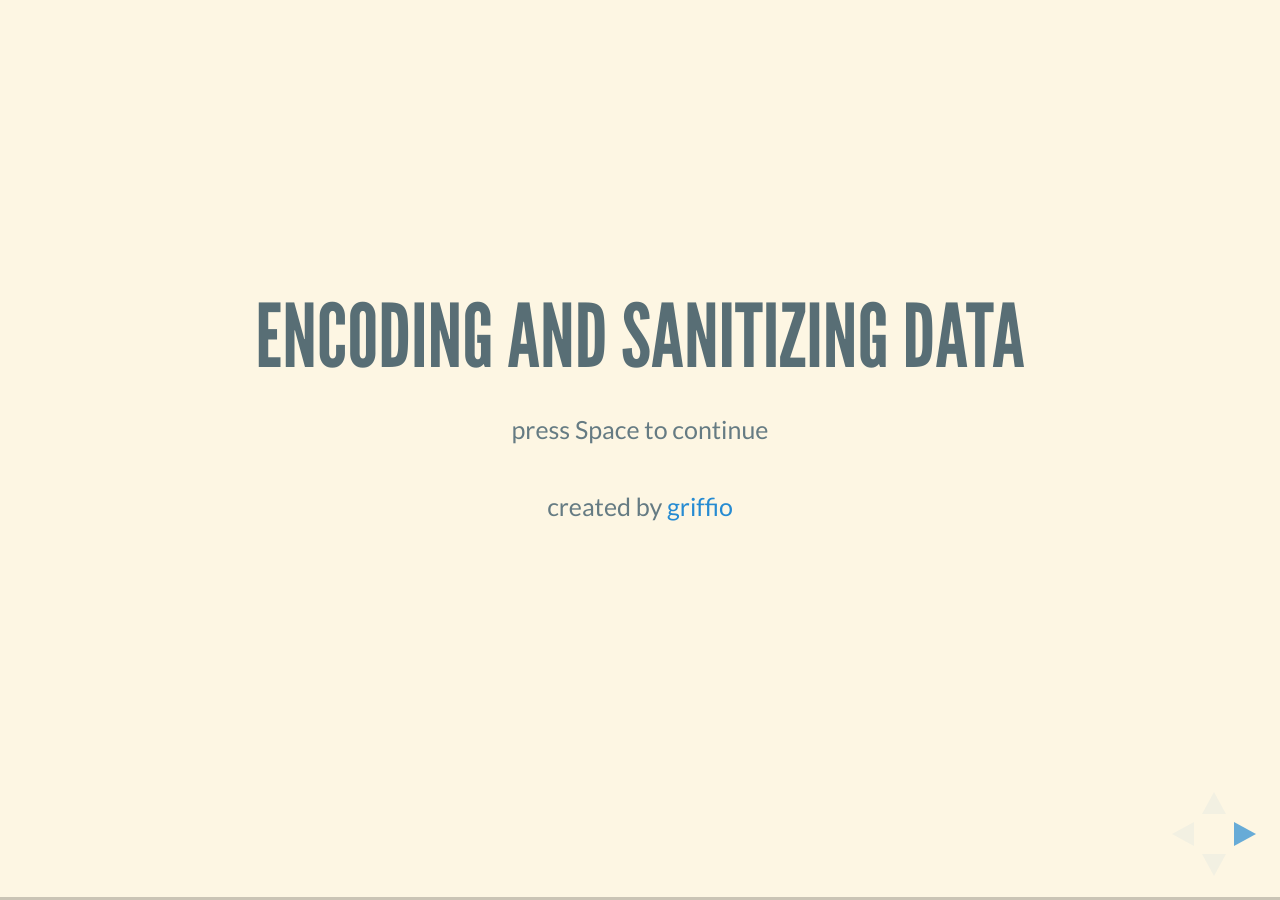
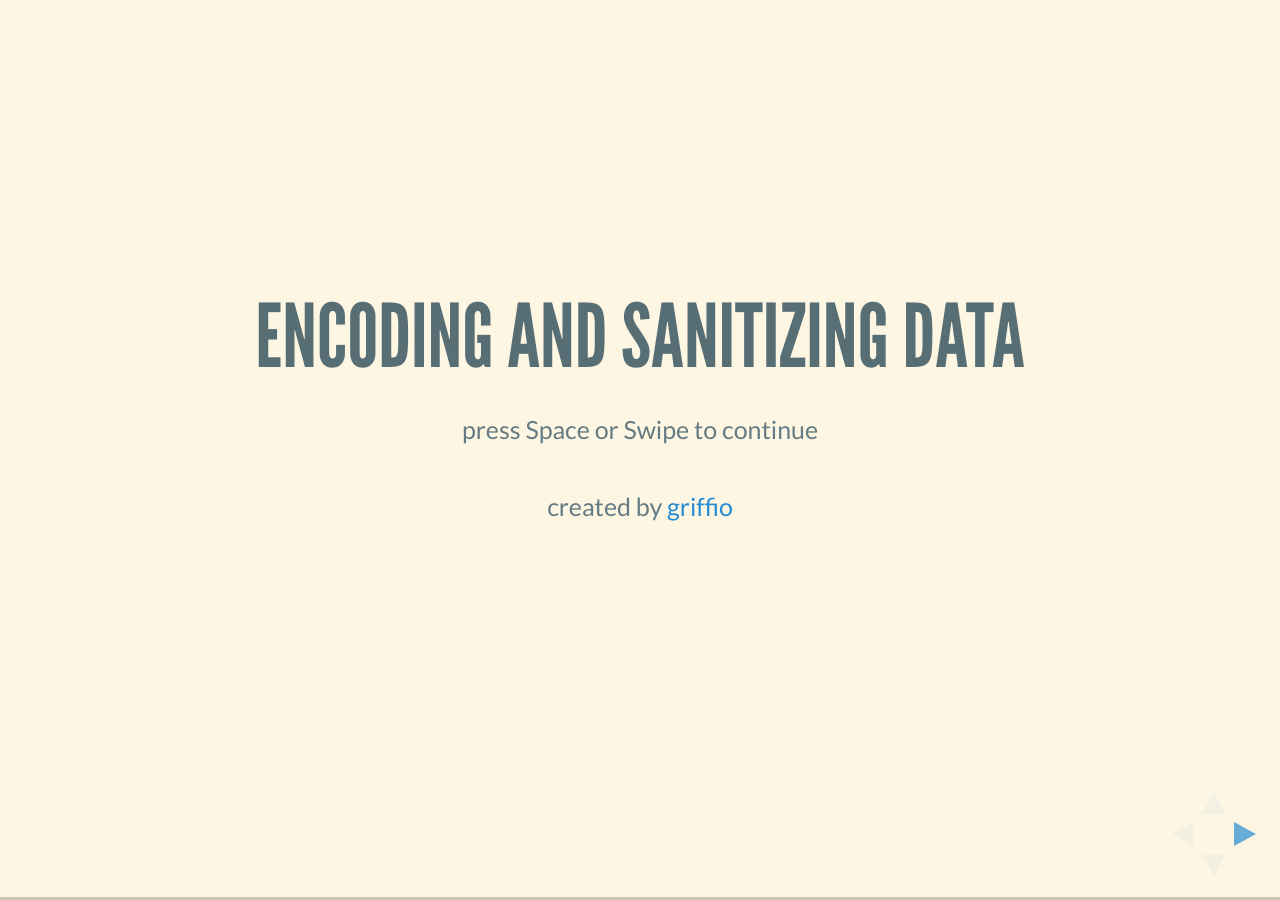
Before and after one commit to griffio/griffio.github.io, a Jekyll site: the page pres/index.html, which Jekyll copies as it is, in a window 1280 px wide. Built offline with Jekyll 4.4.1, drawn with Linux system fonts in a browser that asks for light colours; part of the change alters nothing that is shown.

Commit message:
moving around slides

```diff
--- a/pres/index.html
+++ b/pres/index.html
@@ -47,7 +47,7 @@
         <section>
             <h2>Encoding and Sanitizing Data</h2>
 
-            <small>press Space to continue</small>
+            <small>press Space or Swipe to continue</small>
 
             <p>
                 <small>created by <a href="https://github.com/griffio">griffio</a></small>
@@ -73,7 +73,11 @@
 
                 <p><b>Sanitize</b> content, ideally, against a white-list to strip out non-compliant data</p>
 
-                <p>There has to be some contextual understanding of the data <small><a href="https://griffio.github.io/tech/2015/02/12/Html-Sanitising/">griffio/html sanitizing</a></small></p>
+                <p>There has to be some contextual understanding of the data</p>
+
+                <p>
+                    <small><a href="https://griffio.github.io/tech/2015/02/12/Html-Sanitising/">griffio/html sanitizing</a></small>
+                </p>
             </section>
             <section data-background-transition="slide" data-background="assets/encoded.jpg">
                 <h2 style="color: yellow">Exploitable data is escaped</h2>
@@ -87,19 +91,35 @@
         <section>
             <h2>The Problem Space</h2>
 
-            <p>Application has hundreds of HTML templates containing dynamic variables from mixed sources</p>
+            <p>Our Application has hundreds of HTML templates containing dynamic variables from mixed sources</p>
 
             <h3>Imagine...</h3>
 
-            <p>A ticking time-bomb of potential exploits that needed to be defused before it can be used for tokens!</p>
+            <p>A ticking time-bomb of potential exploits that need to be defused before it can be used to support token based applications</p>
 
+        </section>
+
+        <section>
+            <h2>XSS - Cross site scripting</h2>
+
+            <p>Exploitation of XSS (temporarily or persistent) results in the complete compromise of the targeted application</p>
+
+<pre><code data-trim class="hljs html">The attacker enters bobbie" onmouseover="alert(1) as their name
+    <a href="/user/[username]">[username]</a>
+    Resulting in an exploit for the user agent
+    <a href="/user/bobbie" onmouseover="alert(1)"></a>
+</code></pre>
+            <p>If an attacker can access your browser environment then other security protections like XSRF can be overcome</p>
+
+            <p>
+                <small><a href="https://www.seancassidy.me/lostpass.html">seancassidy/lostpass</a></small>
+            </p>
         </section>
 
         <section>
             <h2>Making Wrong Code Look Wrong</h2>
 
-            <p>Exploits are <b>only</b> avoided by developers following best practices all the time
-            <p>
+            <p>Exploits are <b>only</b> avoided by developers following best practices all the time<p>
 
             <p>Some convention is needed to determine right from wrong</p>
             <p>
@@ -117,7 +137,10 @@ HtmlSafe safe = "&ltp&gtOnly what we explicitly allow&lt/p&gt"
  </code></pre>
             <p>Therefore values are either Safe or UnSafe</p>
 
-            <p><small><a href="https://www.owasp.org/index.php/OWASP_Java_HTML_Sanitizer_Project">owasp/java html sanitizer</a></small></p>
+            <p>
+                <small>
+                    <a href="https://www.owasp.org/index.php/OWASP_Java_HTML_Sanitizer_Project">owasp/java html sanitizer</a></small>
+            </p>
 
         </section>
 
@@ -126,34 +149,18 @@ HtmlSafe safe = "&ltp&gtOnly what we explicitly allow&lt/p&gt"
 
             <p>Enforce a white-list of allowable content through Policies and produce trusted markup</p>
 
-            <pre><code data-trim class="hljs java">
+<pre><code data-trim class="hljs java">
 String unsafe = "&lt;p...&lt;script...&lt;a href=...";
 PolicyFactory policy = Sanitizers.FORMATTING.and(Sanitizers.LINKS);
 HtmlSafe safe = HtmlSafe.from(policy.sanitize(unsafe));
-            </code></pre>
+</code></pre>
 
-            <p>Any values that are intentionally HTML are sanitized otherwise escape it!</p>
+            <p>Ensures HTML content is sanitized, otherwise escape it!</p>
 
-            <p>Baked into the template system such that only HtmlSafe types can be rendered without being escaped</p>
-
-            <p><small><a href="http://queue.acm.org/detail.cfm?id=2663760">acmqueue/preventing script injection vulnerabilities through software design</a></small> </p>
-        </section>
-        <section>
-            <h2>XSS - Cross site scripting</h2>
-
-            <p>Exploitation of XSS results in complete compromise of the victim's session (temporarily or persistent)
-                within the subverted application</p>
-
-
-<pre><code data-trim class="hljs html">The attacker enters bobbie" onmouseover="alert(1) as their name
-<a href="/user/[username]">[username]</a>
-Resulting as rendered by the template
-<a href="/user/bobbie" onmouseover="alert(1)"></a>
-		            </code></pre>
-            <p>If an attacker can access your browser environment then other attacks are now possible like XSRF</p>
+            <p>Baked into the templating system, only Safe types can be rendered without being escaped</p>
 
             <p>
-                <small><a href="https://www.seancassidy.me/lostpass.html">seancassidy/lostpass</a></small>
+                <small><a href="http://queue.acm.org/detail.cfm?id=2663760">acmqueue/preventing script injection vulnerabilities through software design</a></small>
             </p>
         </section>
         <section>
@@ -161,16 +168,29 @@ Resulting as rendered by the template
 
             <p>Like the money in your wallet, once stolen, <b>tokens</b> can be used without provenance</p>
 
-            <p>XSS is always a threat</p>
+            <p>It isn't good enough to say tokens are safe and just need to be protected against XSS</p>
 
-            <p>Requires continuous research and development!</p>
+            <p>Requires continuous research and development testing with contextual escaping filters</p>
 
             <p>
-                <small><a href="https://auth0.com/blog/2014/01/27/ten-things-you-should-know-about-tokens-and-cookies/">auth0/ten things you should know about tokens and cookies</a></small>
+                <small><a href="https://yahoo.github.io/secure-handlebars/xssfilters.html">yahoo/xssfilters</small>
             </p>
         </section>
+        <section>
+            <h2>References</h2>
+
+            <ul>
+               <li><a href="https://www.owasp.org/index.php/Top_10_2013-A1-Injection">owasp.org/index.php/top_10_2013-a1-injection</a></li>
+               <li><a href="https://griffio.github.io/tech/2015/02/12/Html-Sanitising/">griffio.github.io/tech/2015/02/12/html-sanitising</a></li>
+               <li><a href="https://www.seancassidy.me/lostpass.html">seancassidy.me/lostpass.html</a></li>
+               <li><a href="http://www.joelonsoftware.com/articles/Wrong.html">joelonsoftware.com/articles/wrong.html</a></li>
+               <li><a href="https://www.owasp.org/index.php/OWASP_Java_HTML_Sanitizer_Project">owasp.org/index.php/owasp_java_html_sanitizer_project</a></li>
+               <li><a href="http://queue.acm.org/detail.cfm?id=2663760">queue.acm.org/detail.cfm?id=2663760</a></li>
+               <li><a href="https://yahoo.github.io/secure-handlebars/xssfilters.html">yahoo.github.io/secure-handlebars/xssfilters.html</a></li>
+            </ul>
+
+        </section>
     </div>
-
 </div>
 
 <script src="lib/js/head.min.js"></script>
```
